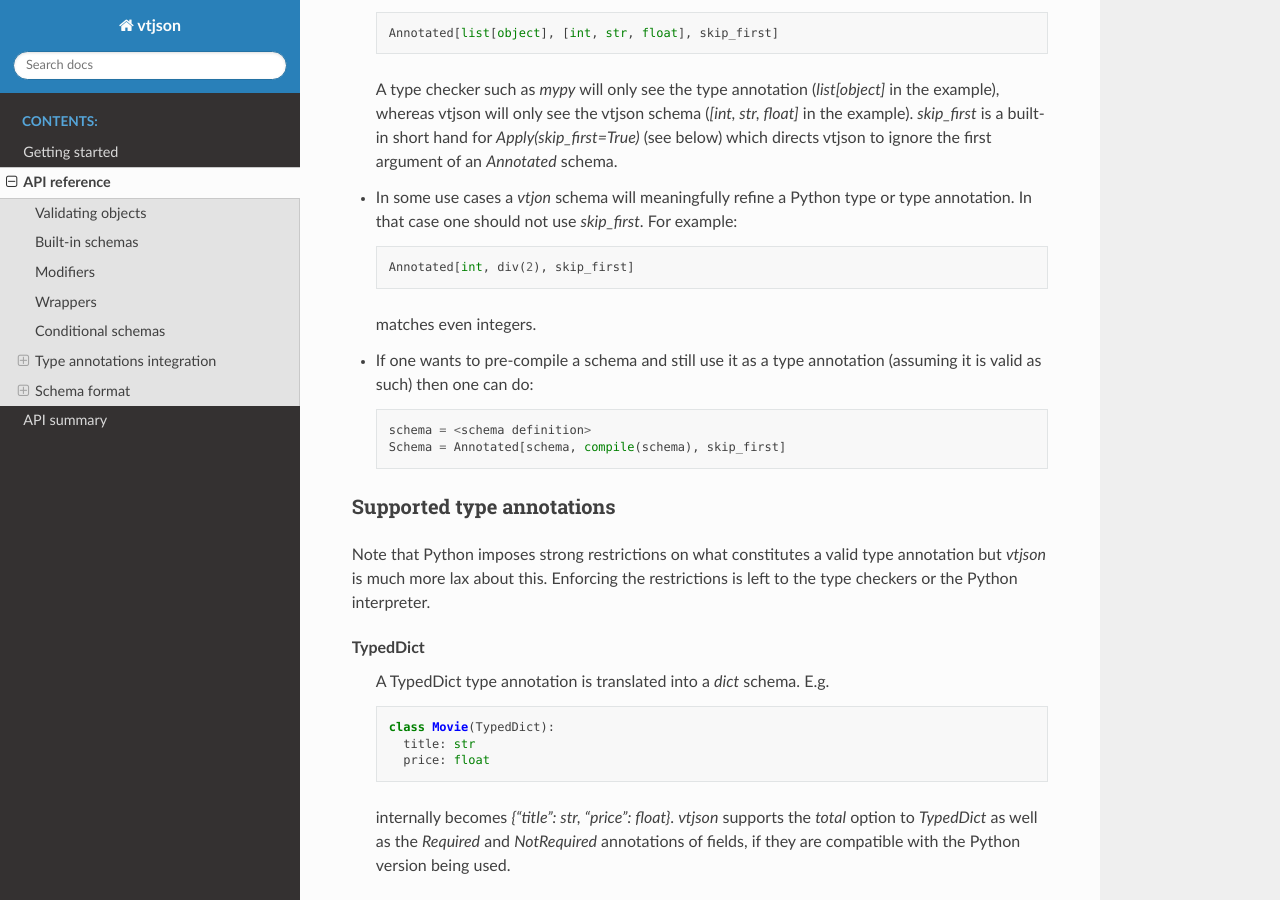
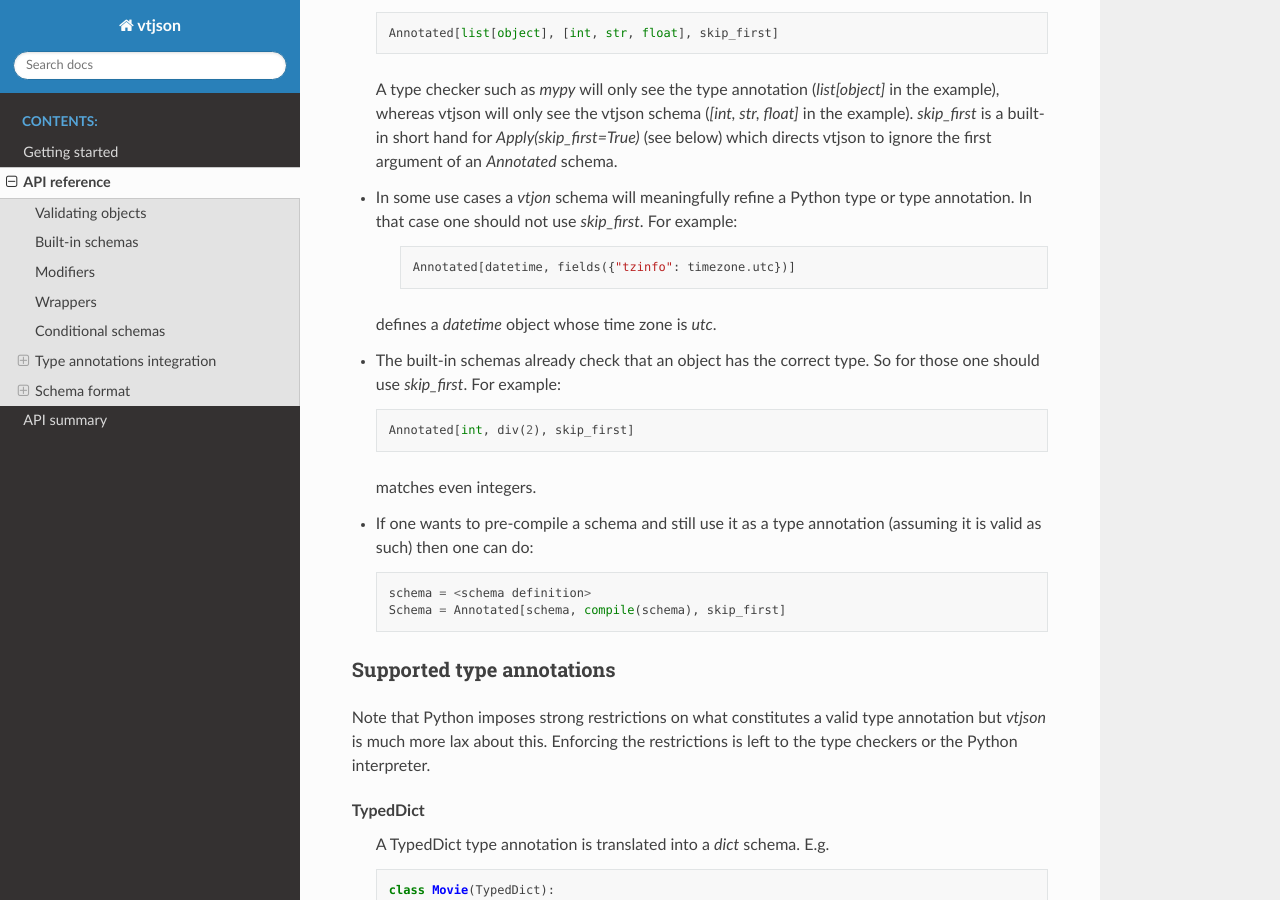
Before and after one commit to vdbergh/vtjson, a Sphinx documentation site: the page built from docs/source/usage.rst, in a window 1280 px wide and 900 px high, scrolled down 6538 px. Built offline with Sphinx 7.4.7 and the Read the Docs theme 3.1.0, drawn with Linux system fonts in a browser that asks for light colours.

Commit message:
Fix documentation bug.

```diff
--- a/docs/source/usage.rst
+++ b/docs/source/usage.rst
@@ -194,6 +194,14 @@ Annotated
 
 * In some use cases a `vtjon` schema will meaningfully refine a Python type or type annotation. In that case one should not use `skip_first`. For example:
 
+   .. code-block:: python
+
+    Annotated[datetime, fields({"tzinfo": timezone.utc})]
+
+  defines a `datetime` object whose time zone is `utc`.
+
+* The built-in schemas already check that an object has the correct type. So for those one should use `skip_first`. For example:
+
   .. code-block:: python
 
     Annotated[int, div(2), skip_first]
```
